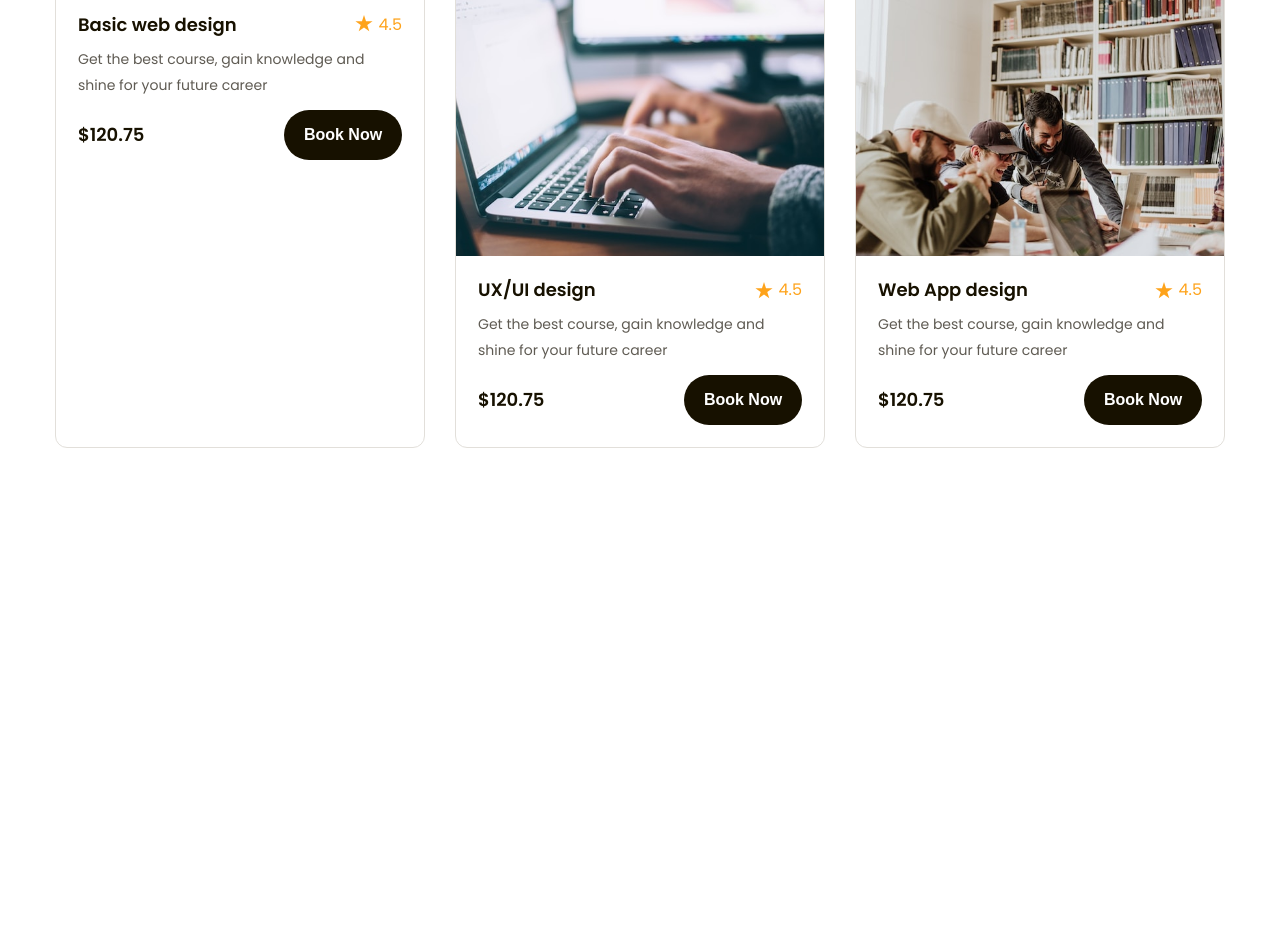
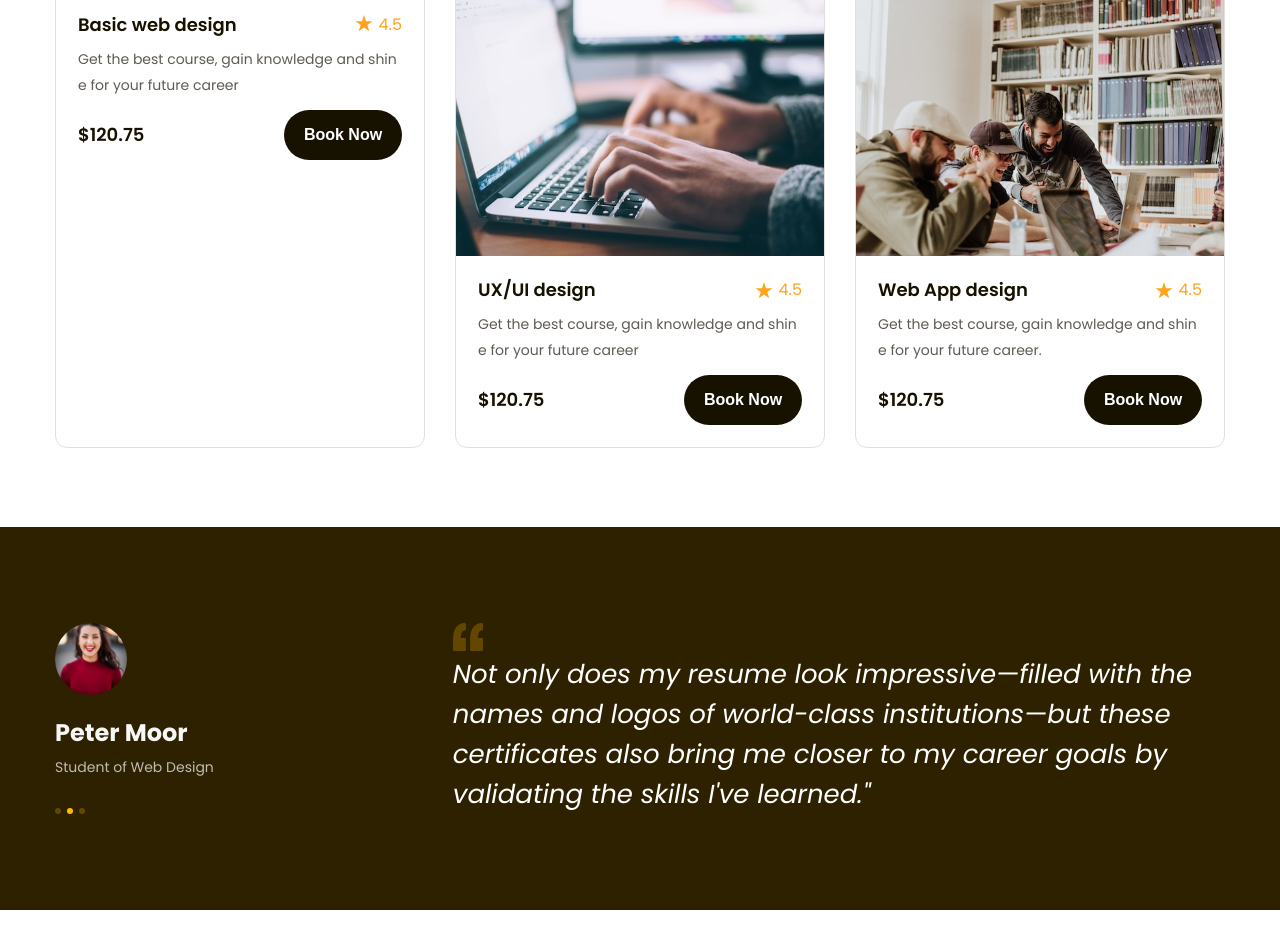
Before and after one commit to NgocHieu1511/Project_1, a plain HTML site: page index.html in a window 1280 px wide. Shown: the part 1335-2284 px from the top of the page. Drawn offline with Linux system fonts and the light colour scheme.

Commit message:
p8 feedback

```diff
--- a/assets/css/style.css
+++ b/assets/css/style.css
@@ -45,6 +45,18 @@ a {
 .btn:hover {
   opacity: 0.9;
   cursor: pointer;
+}
+.line-clamp {
+  display: -webkit-box;
+  -webkit-line-clamp: var(--line-clamp, 1);
+  -webkit-box-orient: vertical;
+  overflow: hidden;
+}
+.line-clamp.line-2 {
+  --line-clamp: 2;
+}
+.break-all {
+  word-break: break-all;
 }
 /* =================header================ */
 .header {
@@ -284,6 +296,7 @@ a {
   gap: 30px;
 }
 .popular .course-item {
+  flex: 1; /*trong số của các item đều bằng 1*/
   border-radius: 1.2rem;
   border: 1px solid #e2dfda;
   background: #fff;
@@ -352,3 +365,66 @@ a {
 .popular .course-item .btn-book:hover {
   background: var(--primary-color);
 }
+/* ======================= feedback  ======================== */
+.feedback {
+  margin-top: 1.35rem;
+  padding: 9.6rem 0;
+  background: #2e2100;
+}
+.feedback .feedback-item {
+  display: flex;
+}
+.feedback .info .avatar {
+  border-radius: 50%;
+
+  width: 7.2rem;
+  height: 7.2rem;
+  object-fit: cover;
+}
+.feedback-item .info .member-name {
+  margin-top: 1.8rem;
+  color: #f7f7f7;
+  font-family: var(--font-heading);
+  font-size: 2.4rem;
+
+  font-weight: 700;
+  line-height: 1.42; /* 141.667% */
+}
+.feedback-item .info .desc {
+  margin-top: 0.4rem;
+  color: #bfbcb2;
+
+  font-size: 1.4rem;
+
+  font-weight: 400;
+  line-height: 1.86; /* 185.714% */
+}
+.feedback-item .info .dot {
+  width: 0.6rem;
+  height: 0.6rem;
+  border-radius: 50%;
+  background: #634700;
+  cursor: pointer;
+}
+
+.feedback-item .content {
+  width: 66%;
+  margin-left: auto;
+}
+.feedback .content .block-quotes {
+  color: #fff;
+
+  font-size: 2.6rem;
+  font-style: italic;
+  font-weight: 400;
+  line-height: 1.54; /* 153.846% */
+}
+.feedback-item .info .dots {
+  margin-top: 2.8rem;
+  display: flex;
+  gap: 0.6rem;
+}
+.feedback-item .dot.active {
+  background: #ffb900;
+  cursor: default;
+}
--- a/index.html
+++ b/index.html
@@ -168,7 +168,11 @@
               /></a>
               <div class="info">
                 <div class="head">
-                  <h3 class="title"><a href="#!">Basic web design</a></h3>
+                  <h3 class="title">
+                    <a href="#!" class="line-clamp break-all"
+                      >Basic web design</a
+                    >
+                  </h3>
                   <div class="rating">
                     <a href="#!"
                       ><img
@@ -179,7 +183,7 @@
                     <span class="value">4.5</span>
                   </div>
                 </div>
-                <p class="desc">
+                <p class="desc line-clamp.line-2 break-all">
                   Get the best course, gain knowledge and shine for your future
                   career
                 </p>
@@ -200,7 +204,9 @@
               </a>
               <div class="info">
                 <div class="head">
-                  <h3 class="title"><a href="#!">UX/UI design</a></h3>
+                  <h3 class="title">
+                    <a href="#!" class="line-clamp break-all">UX/UI design</a>
+                  </h3>
                   <div class="rating">
                     <img
                       src="./assets/img/icon/star.svg"
@@ -210,7 +216,7 @@
                     <span class="value">4.5</span>
                   </div>
                 </div>
-                <p class="desc">
+                <p class="desc line-clamp.line-2 break-all">
                   Get the best course, gain knowledge and shine for your future
                   career
                 </p>
@@ -229,7 +235,9 @@
               />
               <div class="info">
                 <div class="head">
-                  <h3 class="title"><a href="#!">Web App design</a></h3>
+                  <h3 class="title">
+                    <a href="#!" class="line-clamp break-all">Web App design</a>
+                  </h3>
                   <div class="rating">
                     <img
                       src="./assets/img/icon/star.svg"
@@ -239,9 +247,9 @@
                     <span class="value">4.5</span>
                   </div>
                 </div>
-                <p class="desc">
+                <p class="desc line-clamp.line-2 break-all">
                   Get the best course, gain knowledge and shine for your future
-                  career
+                  career.
                 </p>
                 <div class="foot">
                   <span class="prince">$120.75</span>
@@ -252,6 +260,41 @@
           </div>
         </div>
       </div>
+      <!-- Feedback -->
+      <div class="feedback">
+        <div class="main-content">
+          <div class="feedback-list">
+            <div class="feedback-item">
+              <!-- khối bên trái -->
+              <div class="info">
+                <img
+                  src="./assets/img/avar.jpg"
+                  alt="Peter Moor"
+                  class="avatar"
+                />
+                <p class="member-name">Peter Moor</p>
+                <p class="desc">Student of Web Design</p>
+                <div class="dots">
+                  <span class="dot"></span>
+                  <span class="dot active"></span>
+                  <span class="dot"></span>
+                </div>
+              </div>
+
+              <!-- khối bên phải -->
+              <div class="content">
+                <img src="./assets/img/Vector.svg" alt="" class="open-quotes" />
+                <div class="block-quotes">
+                  Not only does my resume look impressive—filled with the names
+                  and logos of world-class institutions—but these certificates
+                  also bring me closer to my career goals by validating the
+                  skills I've learned."
+                </div>
+              </div>
+            </div>
+          </div>
+        </div>
+      </div>
     </main>
   </body>
 </html>
```
Also changed, not shown: assets/img/Vector.svg (added), assets/img/avar.jpg (added), assets/img/dot-1.svg (added), assets/img/dot-2.svg (added), 1 other file.
